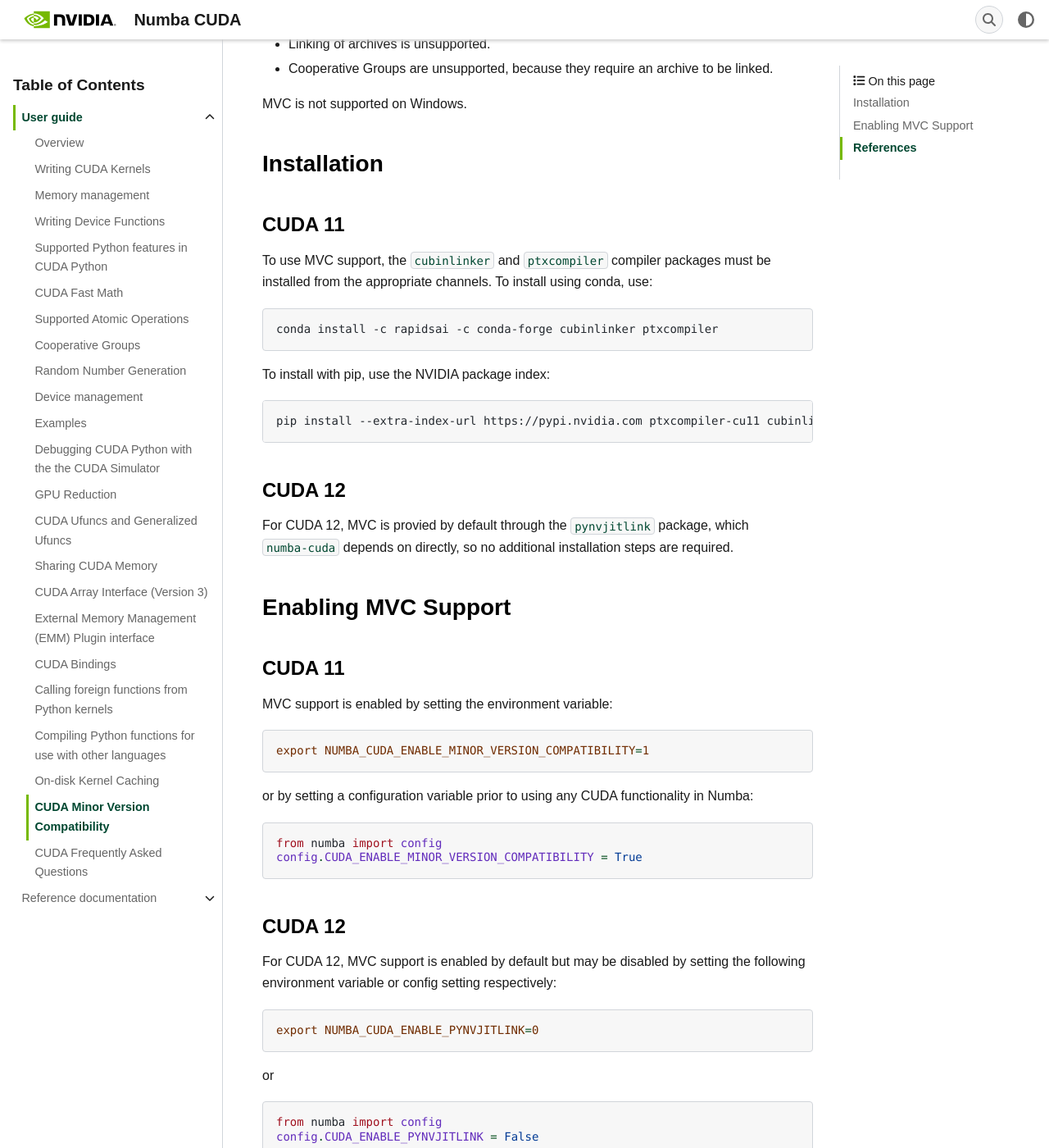
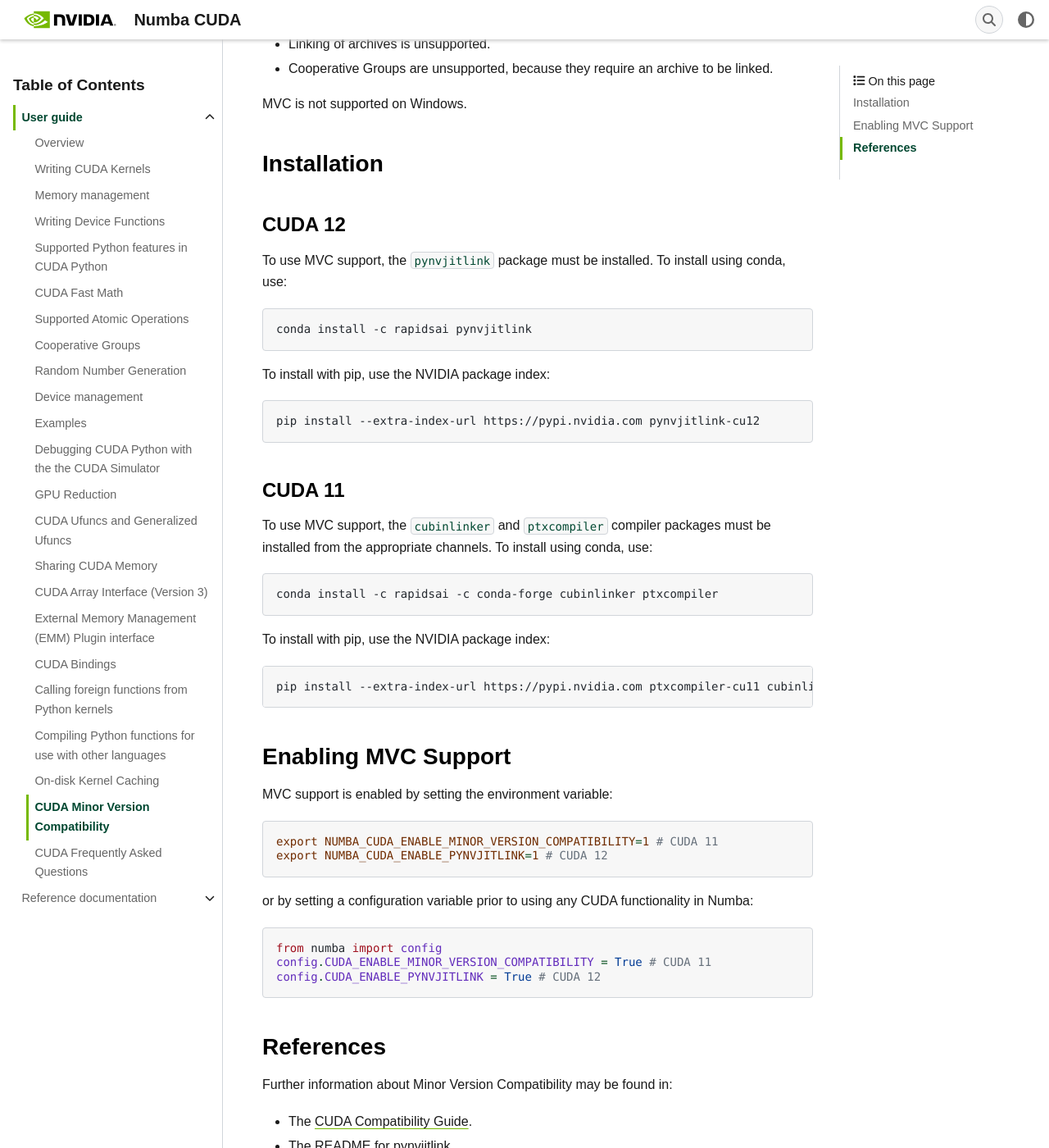
Before and after one commit to NVIDIA/numba-cuda, a Sphinx documentation site: the page built from docs/source/user/minor_version_compatibility.rst, in a window 1280 px wide and 1400 px high, scrolled down 377 px. Shown: the whole window at 82% size. Built offline with Sphinx 7.4.7, drawn with Linux system fonts in a browser that asks for light colours; some web fonts are replaced.

Commit message:
Revert "Always enable pynvjitlink if available (#263)"
This reverts commit 0587e400a28ae4ff00fd0fa660abfa5656e86996.

```diff
--- a/docs/source/user/minor_version_compatibility.rst
+++ b/docs/source/user/minor_version_compatibility.rst
@@ -26,6 +26,22 @@
 Installation
 ------------
 
+CUDA 12
+~~~~~~~
+
+To use MVC support, the ``pynvjitlink`` package must be installed. To install
+using conda, use:
+
+.. code:: bash
+
+   conda install -c rapidsai pynvjitlink
+
+To install with pip, use the NVIDIA package index:
+
+.. code:: bash
+
+   pip install --extra-index-url https://pypi.nvidia.com pynvjitlink-cu12
+
 CUDA 11
 ~~~~~~~
 
@@ -42,24 +58,16 @@
 
    pip install --extra-index-url https://pypi.nvidia.com ptxcompiler-cu11 cubinlinker-cu11
 
-CUDA 12
-~~~~~~~
-
-For CUDA 12, MVC is provied by default through the ``pynvjitlink``  package,
-which ``numba-cuda`` depends on directly, so no additional installation
-steps are required.
-
 Enabling MVC Support
 --------------------
-
-CUDA 11
-~~~~~~~
 
 MVC support is enabled by setting the environment variable:
 
 .. code:: bash
 
-   export NUMBA_CUDA_ENABLE_MINOR_VERSION_COMPATIBILITY=1
+   export NUMBA_CUDA_ENABLE_MINOR_VERSION_COMPATIBILITY=1 # CUDA 11
+   export NUMBA_CUDA_ENABLE_PYNVJITLINK=1 # CUDA 12
+
 
 or by setting a configuration variable prior to using any CUDA functionality in
 Numba:
@@ -67,25 +75,8 @@
 .. code:: python
 
    from numba import config
-   config.CUDA_ENABLE_MINOR_VERSION_COMPATIBILITY = True
-
-
-CUDA 12
-~~~~~~~
-
-For CUDA 12, MVC support is enabled by default but may be disabled by setting the
-following environment variable or config setting respectively:
-
-.. code:: bash
-
-   export NUMBA_CUDA_ENABLE_PYNVJITLINK=0
-
-or
-
-.. code:: python
-
-   from numba import config
-   config.CUDA_ENABLE_PYNVJITLINK = False
+   config.CUDA_ENABLE_MINOR_VERSION_COMPATIBILITY = True # CUDA 11
+   config.CUDA_ENABLE_PYNVJITLINK = True # CUDA 12
 
 
 References
```
Also changed, not shown: 2 other files.
